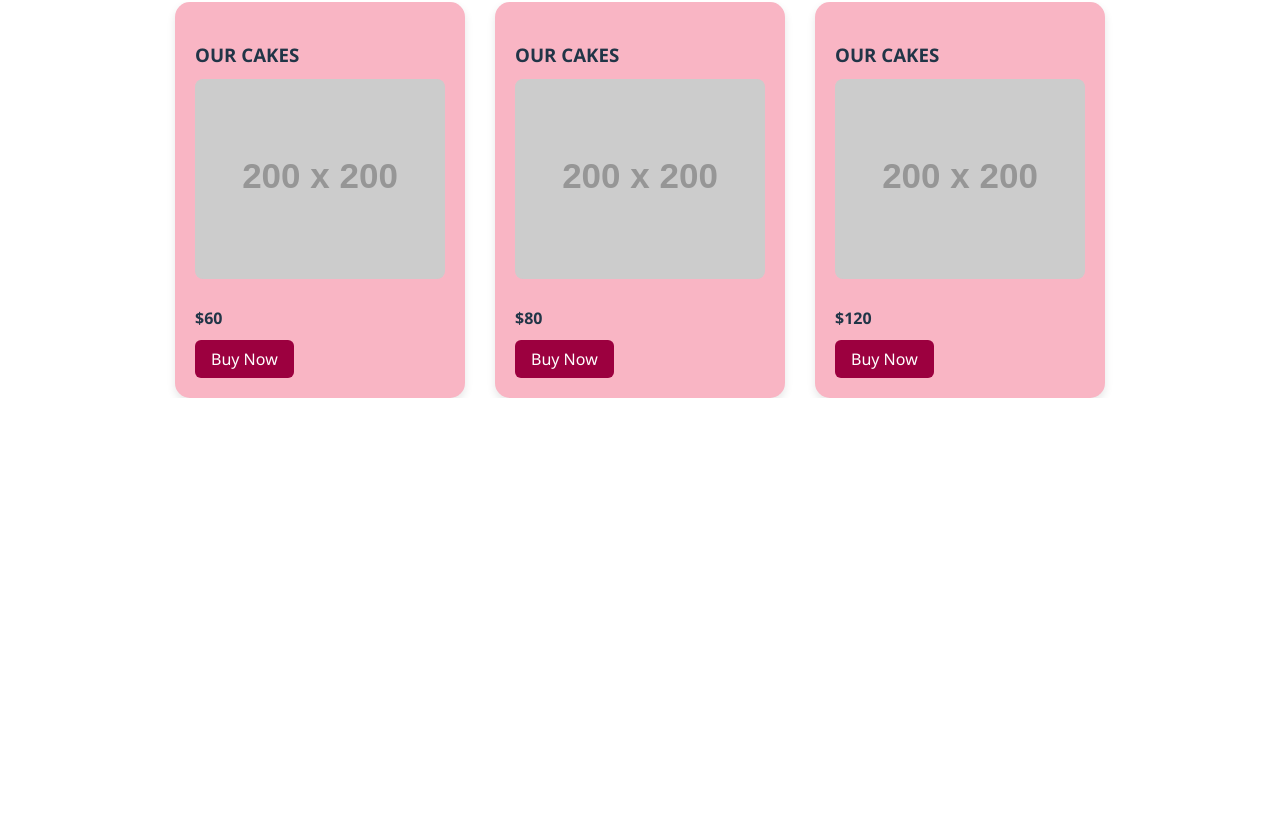
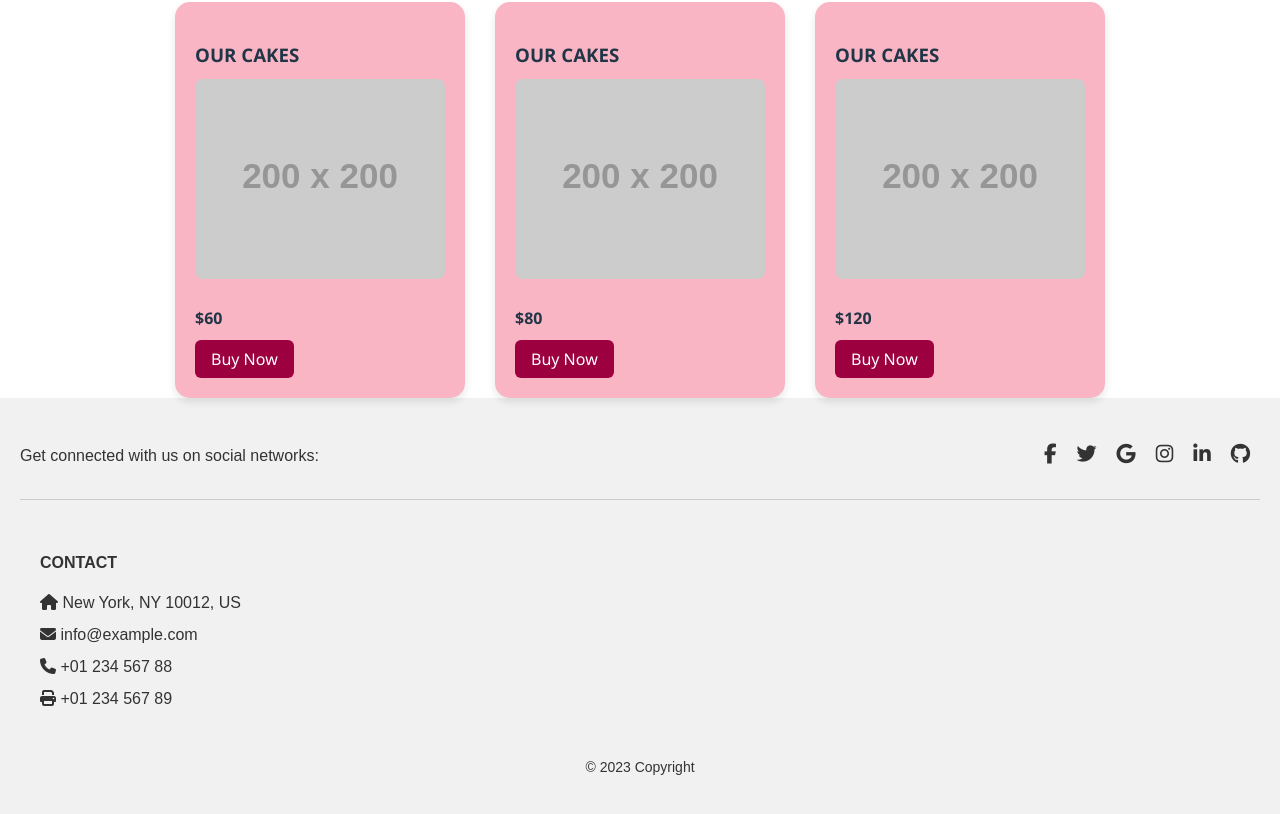
Before and after one commit to Dikshasharmaa/Dessert-Dreams, a React (Vite) app in the folder frontend/: page / in a window 1280 px wide. Shown: the part 521-1335 px from the top of the page. Before the commit the page ends 919 px from the top, so only its background shows below. Built offline with nearby package versions, Linux system fonts and the light colour scheme.

Commit message:
Created a footer component

```diff
--- a/frontend/index.html
+++ b/frontend/index.html
@@ -4,8 +4,10 @@
     <meta charset="UTF-8" />
     <link rel="icon" type="image/svg+xml" href="/vite.svg" />
     <link href="https://fonts.googleapis.com/css2?family=Great+Vibes&display=swap" rel="stylesheet">
+    <link rel="stylesheet" href="https://cdnjs.cloudflare.com/ajax/libs/font-awesome/6.5.0/css/all.min.css" />
+
     <meta name="viewport" content="width=device-width, initial-scale=1.0" />
-    <title>Vite + React</title>
+    <title>Dessert Dreams</title>
   </head>
   <body>
     <div id="root"></div>
--- a/frontend/src/App.jsx
+++ b/frontend/src/App.jsx
@@ -5,6 +5,7 @@ import './App.css'
 import Header from './Components/Header/Header'
 import Hero from './Components/Hero/Hero'
 import CakeCard from './Components/CakeCard/CakeCard'
+import Footer from './Components/Footer/Footer'
 
 function App() {
   const [count, setCount] = useState(0)
@@ -14,6 +15,7 @@ function App() {
       <Header/>
       <Hero/>
       <CakeCard/>
+      <Footer/>
     </>
   )
 }
--- /dev/null
+++ b/frontend/src/Components/Footer/Footer.css
@@ -0,0 +1,53 @@
+.footer {
+    background-color: #f1f1f1;
+    color: #333;
+    padding: 30px 20px;
+    font-family: Arial, sans-serif;
+  }
+
+  .social {
+    display: flex;
+    justify-content: space-between;
+    align-items: center;
+    border-bottom: 1px solid #ccc;
+    padding-bottom: 15px;
+    margin-bottom: 20px;
+  }
+
+  .icons i {
+    margin: 0 10px;
+    font-size: 20px;
+    cursor: pointer;
+  }
+
+  .footer-content {
+    display: flex;
+    justify-content: space-between;
+    flex-wrap: wrap;
+  }
+
+  .footer-section {
+    flex: 1;
+    min-width: 220px;
+    margin: 10px;
+  }
+
+  .footer-section h4 {
+    font-weight: bold;
+    margin-bottom: 10px;
+  }
+
+  .footer-section ul {
+    list-style: none;
+    padding: 0;
+  }
+
+  .footer-section ul li {
+    margin-bottom: 8px;
+  }
+
+  .footer-bottom {
+    text-align: center;
+    margin-top: 20px;
+    font-size: 14px;
+  }
--- /dev/null
+++ b/frontend/src/Components/Footer/Footer.jsx
@@ -0,0 +1,40 @@
+import React from 'react';
+import './Footer.css';
+
+function Footer() {
+  return (
+    <footer className="footer">
+      <div className="social">
+        <p>Get connected with us on social networks:</p>
+        <div className="icons">
+          <i className="fab fa-facebook-f"></i>
+          <i className="fab fa-twitter"></i>
+          <i className="fab fa-google"></i>
+          <i className="fab fa-instagram"></i>
+          <i className="fab fa-linkedin-in"></i>
+          <i className="fab fa-github"></i>
+        </div>
+      </div>
+
+      <div className="footer-content">
+        <div className="footer-section">
+        <div className="footer-section">
+          <h4>CONTACT</h4>
+          <ul>
+            <li><i className="fas fa-home"></i> New York, NY 10012, US</li>
+            <li><i className="fas fa-envelope"></i> info@example.com</li>
+            <li><i className="fas fa-phone"></i> +01 234 567 88</li>
+            <li><i className="fas fa-print"></i> +01 234 567 89</li>
+          </ul>
+        </div>
+      </div>
+      </div>
+
+      <div className="footer-bottom">
+        <p>© 2023 Copyright</p>
+      </div>
+    </footer>
+  );
+}
+
+export default Footer;
```
